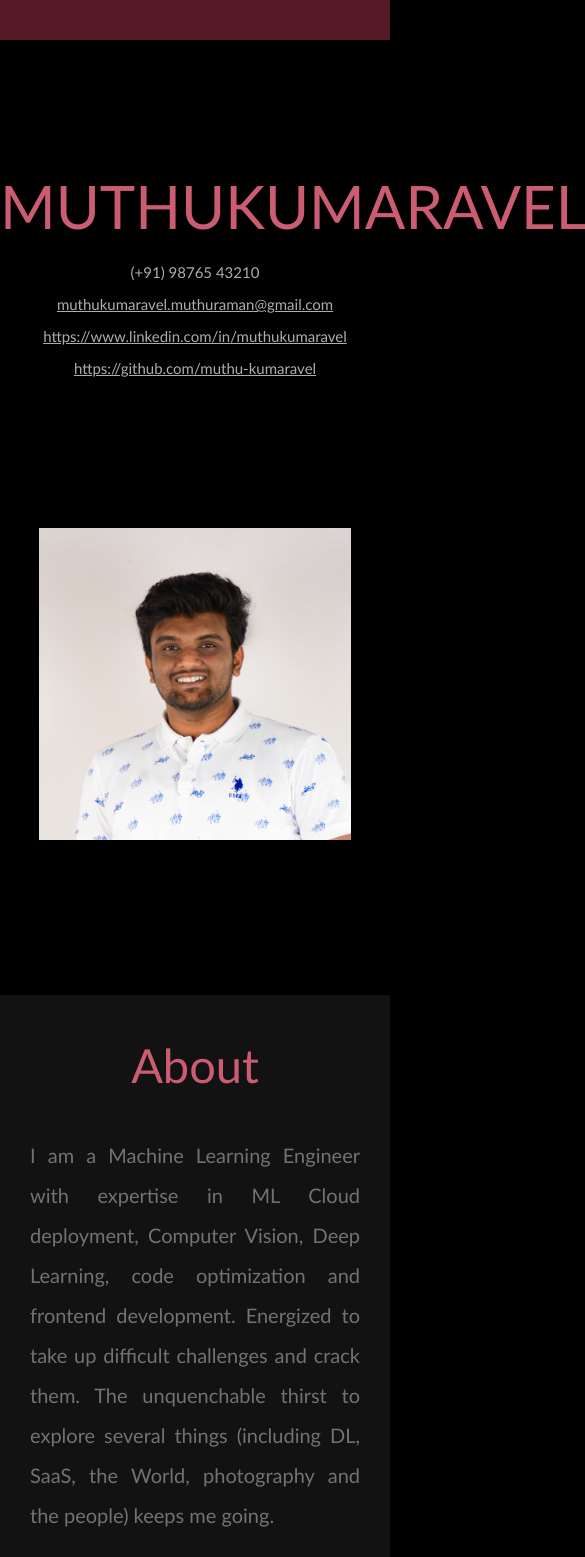
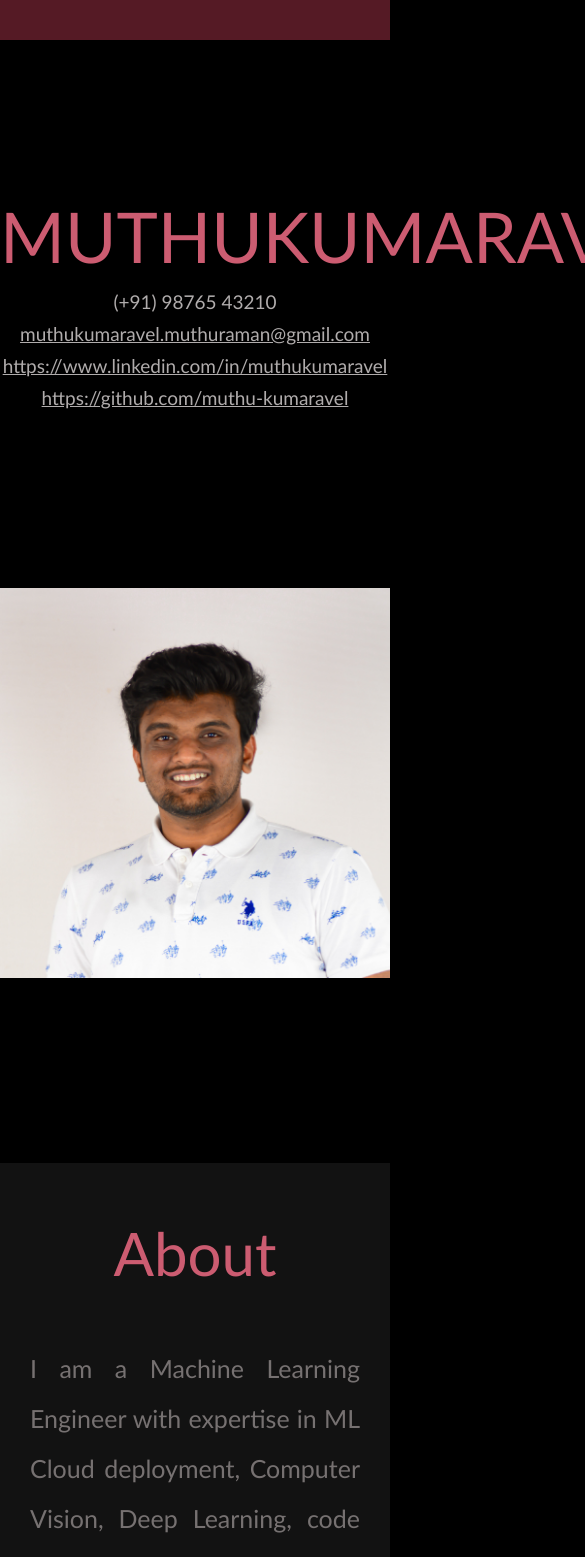
Before and after one commit to muthu-kumaravel/muthu-kumaravel.github.io, an Angular app: page / in a window 390 px wide. Shown: the top 1557 px of the page, 585 px wide, since content can reach past the window. Built offline with nearby package versions, Linux system fonts and the light colour scheme.

Commit message:
MODIFY: Scaling Changes

```diff
--- a/src/app/app.component.scss
+++ b/src/app/app.component.scss
@@ -56,8 +56,6 @@
   max-width: 100%;
 }
 
-
-
 .card-container {
   display: flex;
   flex-wrap: wrap;
@@ -73,7 +71,8 @@
   transition: 1s ease-out;
   height: 50px;
   width: 50px;
-  margin: 10px;
+  margin: 15px;
+  margin-bottom: 50px;
   border: 0px;
   border-radius: 50px;
   box-shadow: 0 3px 18px rgba(0, 0, 0, 0.507), 0 3px 5px rgba(0, 0, 0, 0.603);
@@ -157,24 +156,24 @@
 
   .h1-name
   {
-    font-size: 60px;
+    font-size: 70px;
   }
 
   .p-heading
   {
-    font-size: 15px;
+    font-size: 19px;
   }
 
   .a-heading-link
   {
-    font-size: 15px;
+    font-size: 19px;
   }
 
   .p-about-heading
   {
     margin-left: 30px;
     margin-right: 30px;
-    font-size: 47px;
+    font-size: 60px;
   }
 
   .p-about-content
@@ -182,8 +181,8 @@
     margin-top: 37px;
     margin-left: 30px;
     margin-right: 30px;
-    font-size: 20px;
-    line-height: 40px;
+    font-size: 25px;
+    line-height: 50px;
   }
 
   .main-div
@@ -193,22 +192,22 @@
 
   .name-div
   {
-    margin-top: 150px;
+    margin-top: 180px;
     text-align: center;
-    margin-bottom: 150px;
+    margin-bottom: 180px;
   }
 
   .photo-div
   {
     margin-top: 39px;
     width: 100%;
-    margin-bottom: 150px;
+    margin-bottom: 180px;
   }
 
   .mkv-pic
   {
-    margin-left: 10%;
-    width: 80%;
+    margin-left: 0%;
+    width: 100%;
     aspect-ratio: 1/1;
   }
 
@@ -222,14 +221,15 @@
   .p-about-heading
   {
     text-align: center;
-    margin-top: 60px;
-    margin-bottom: 60px;
+    margin-top: 80px;
+    margin-bottom: 80px;
   }
 
   .circle-link {
+    margin-top: 30px;
+    margin-bottom: 50px;
     height: 75px;
     width: 75px;
-    margin: 15px;
     border: 0px;
   }
 
```
Also changed, not shown: 3 other files (tests, documents, lock files or other folders).
